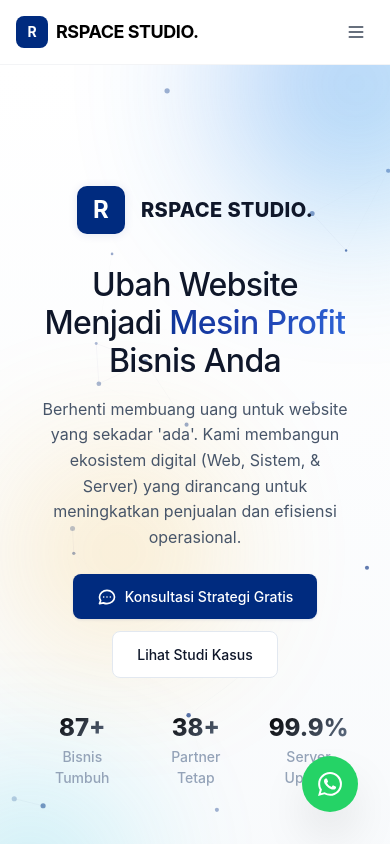
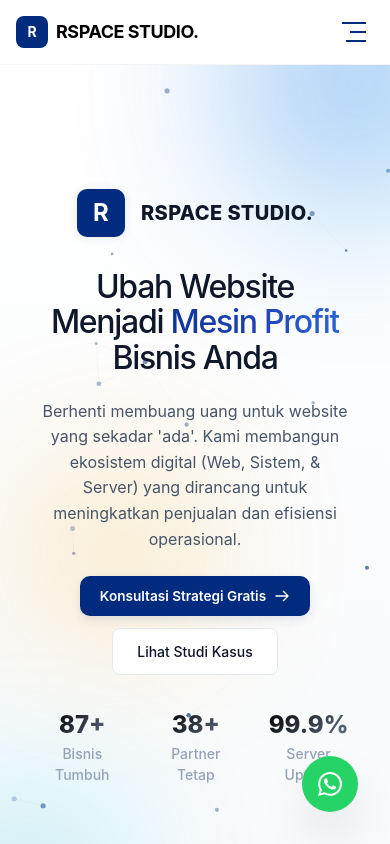
Before and after one commit to fadeta-ig/rspace, a Next.js app: page / in a window 390 px wide. Shown: the top 844 px of the page. Built offline with nearby package versions, Linux system fonts and the light colour scheme; a web font is replaced by a local one.

Commit message:
commit responsive tab

```diff
--- a/src/app/globals.css
+++ b/src/app/globals.css
@@ -56,6 +56,15 @@ body {
   color: white;
 }
 
+/* Luxury Transitions */
+.ease-luxury {
+  transition-timing-function: cubic-bezier(0.4, 0, 0.2, 1);
+}
+
+.transition-luxury {
+  transition: all 0.6s cubic-bezier(0.4, 0, 0.2, 1);
+}
+
 /* ===== HERO SECTION - MODERN DESIGN ===== */
 .hero-section {
   position: relative;
@@ -132,12 +141,12 @@ body {
 
 .hero-heading {
   font-family: 'Google Sans Flex', -apple-system, sans-serif;
-  font-size: 74px;
+  font-size: clamp(2.5rem, 8vw, 4.6rem);
   font-weight: 500;
-  line-height: 1.2;
-  letter-spacing: -0.02em;
+  line-height: 1.1;
+  letter-spacing: -0.04em;
   color: var(--text-primary);
-  margin-bottom: 1rem;
+  margin-bottom: 1.5rem;
   max-width: 900px;
 }
 
@@ -406,25 +415,31 @@ body {
 }
 
 /* Buttons */
-.btn-primary {
+.btn-primary-lux {
   display: inline-flex;
   align-items: center;
   justify-content: center;
   gap: 0.5rem;
-  padding: 0.75rem 1.5rem;
-  background: var(--accent-gradient);
+  padding: 0.6rem 1.25rem;
+  background: #002B7F;
   color: white;
   font-weight: 600;
-  font-size: 0.875rem;
-  border-radius: 0.5rem;
+  font-size: 0.85rem;
+  border-radius: 10px;
   border: none;
   cursor: pointer;
-  transition: all 0.2s ease;
-}
-
-.btn-primary:hover {
-  transform: translateY(-1px);
-  box-shadow: 0 4px 12px rgba(37, 99, 235, 0.3);
+  transition: all 0.3s cubic-bezier(0.4, 0, 0.2, 1);
+  box-shadow: 0 4px 10px rgba(0, 43, 127, 0.1);
+}
+
+.btn-primary-lux:hover {
+  transform: translateY(-2px);
+  box-shadow: 0 10px 20px rgba(0, 43, 127, 0.2);
+  background: #001D56;
+}
+
+.btn-primary-lux:active {
+  transform: translateY(0);
 }
 
 .btn-secondary {
@@ -643,6 +658,7 @@ body {
   margin-bottom: 0.625rem;
   display: -webkit-box;
   -webkit-line-clamp: 2;
+  line-clamp: 2;
   -webkit-box-orient: vertical;
   overflow: hidden;
 }
--- a/src/components/layout/Header.tsx
+++ b/src/components/layout/Header.tsx
@@ -1,12 +1,46 @@
 "use client";
 
+import { useState, useEffect, useRef } from "react";
 import Link from "next/link";
 import content from "@/data/content.json";
 
 const { site, navbar } = content;
 
 export default function Header() {
+    const [isMenuOpen, setIsMenuOpen] = useState(false);
+    const menuRef = useRef<HTMLDivElement>(null);
+    const linksRef = useRef<(HTMLAnchorElement | null)[]>([]);
+
+    const toggleMenu = () => setIsMenuOpen(!isMenuOpen);
+
+    useEffect(() => {
+        if (isMenuOpen) {
+            document.body.style.overflow = "hidden";
+            import("gsap").then(({ gsap }) => {
+                gsap.to(menuRef.current, {
+                    x: 0,
+                    duration: 0.5,
+                    ease: "power3.out"
+                });
+                gsap.fromTo(linksRef.current,
+                    { x: 20, opacity: 0 },
+                    { x: 0, opacity: 1, duration: 0.4, stagger: 0.1, delay: 0.2, ease: "power2.out" }
+                );
+            });
+        } else {
+            document.body.style.overflow = "unset";
+            import("gsap").then(({ gsap }) => {
+                gsap.to(menuRef.current, {
+                    x: "100%",
+                    duration: 0.5,
+                    ease: "power3.in"
+                });
+            });
+        }
+    }, [isMenuOpen]);
+
     return (
+        <>
             <header className="sticky top-0 z-50 bg-white/95 backdrop-blur-sm border-b border-gray-100">
                 <div className="container px-4 lg:px-8">
                     <div className="flex items-center justify-between h-16">
@@ -17,28 +51,67 @@ export default function Header() {
                             <span className="font-bold text-lg text-black tracking-tight">{site.name}</span>
                         </Link>
 
-                    <nav className="hidden md:flex items-center gap-6">
+                        {/* Desktop Nav */}
+                        <nav className="hidden md:flex items-center gap-8">
                             {navbar.links.map((link) => (
                                 <Link
                                     key={link.href}
                                     href={link.href}
-                                className="text-gray-600 hover:text-[#002B7F] text-sm font-medium transition-colors"
+                                    className="text-gray-600 hover:text-[#002B7F] text-sm font-medium transition-colors relative group/link"
+                                >
+                                    {link.label}
+                                    <span className="absolute -bottom-1 left-0 w-0 h-0.5 bg-[#002B7F] transition-all duration-300 group-hover/link:w-full"></span>
+                                </Link>
+                            ))}
+                            <Link href={navbar.cta.href} className="btn-primary-lux">
+                                {navbar.cta.label}
+                            </Link>
+                        </nav>
+
+                        {/* Mobile Toggle */}
+                        <button
+                            className="md:hidden p-2 z-[60] relative"
+                            onClick={toggleMenu}
+                            aria-label="Toggle Menu"
+                        >
+                            <div className="w-6 h-5 flex flex-col justify-between items-end overflow-hidden">
+                                <span className={`h-0.5 bg-[#002B7F] transition-all duration-300 ease-luxury ${isMenuOpen ? "w-6 translate-y-2 rotate-45" : "w-6"}`}></span>
+                                <span className={`h-0.5 bg-[#002B7F] transition-all duration-300 ease-luxury ${isMenuOpen ? "opacity-0 -translate-x-full" : "w-4"}`}></span>
+                                <span className={`h-0.5 bg-[#002B7F] transition-all duration-300 ease-luxury ${isMenuOpen ? "w-6 -translate-y-2.5 -rotate-45" : "w-5"}`}></span>
+                            </div>
+                        </button>
+                    </div>
+                </div>
+            </header>
+
+            {/* Mobile Menu Overlay */}
+            <div
+                ref={menuRef}
+                className="fixed inset-0 z-[55] bg-white translate-x-full md:hidden"
+                style={{ backgroundColor: "rgba(255, 255, 255, 0.98)", backdropFilter: "blur(10px)" }}
+            >
+                <div className="flex flex-col items-center justify-center h-full px-6 space-y-8">
+                    {navbar.links.map((link, i) => (
+                        <Link
+                            key={link.href}
+                            href={link.href}
+                            ref={(el) => { linksRef.current[i] = el; }}
+                            onClick={() => setIsMenuOpen(false)}
+                            className="text-3xl font-bold text-[#0f172a] hover:text-[#002B7F] transition-colors tracking-tight"
                         >
                             {link.label}
                         </Link>
                     ))}
-                        <Link href={navbar.cta.href} className="btn-primary bg-[#002B7F] hover:bg-[#001D56]">
+                    <Link
+                        href={navbar.cta.href}
+                        ref={(el) => { linksRef.current[navbar.links.length] = el; }}
+                        onClick={() => setIsMenuOpen(false)}
+                        className="btn-primary bg-[#002B7F] text-white px-8 py-4 rounded-xl text-lg font-bold shadow-xl shadow-blue-500/20 active:scale-95 transition-all"
+                    >
                         {navbar.cta.label}
                     </Link>
-                    </nav>
-
-                    <button className="md:hidden p-2" aria-label="Menu">
-                        <svg className="w-5 h-5 text-gray-700" fill="none" stroke="currentColor" viewBox="0 0 24 24">
-                            <path strokeLinecap="round" strokeLinejoin="round" strokeWidth={2} d="M4 6h16M4 12h16M4 18h16" />
-                        </svg>
-                    </button>
                 </div>
             </div>
-        </header>
+        </>
     );
 }
--- a/src/components/sections/Contact.tsx
+++ b/src/components/sections/Contact.tsx
@@ -89,7 +89,7 @@ export default function Contact() {
 
                     {/* Right Side: Form */}
                     <div className="lg:col-span-7 contact-form-animation opacity-0">
-                        <div className="bg-slate-50/50 border border-slate-100 p-10 rounded-[2.5rem] hover:shadow-2xl transition-shadow duration-500">
+                        <div className="bg-slate-50/50 border border-slate-100 p-6 md:p-10 rounded-[2rem] md:rounded-[2.5rem] hover:shadow-2xl transition-shadow duration-500">
                             <h3 className="text-xl font-semibold mb-8">{contact.form.title}</h3>
                             <form className="space-y-6">
                                 <div className="grid md:grid-cols-2 gap-6">
--- a/src/components/sections/FAQ.tsx
+++ b/src/components/sections/FAQ.tsx
@@ -63,11 +63,11 @@ export default function FAQ() {
                                 className={`faq-item-animation opacity-0 group border border-slate-100 rounded-2xl overflow-hidden transition-all duration-300 ${openIndex === index ? 'border-accent-primary bg-slate-50/50' : 'hover:border-slate-300'}`}
                             >
                                 <button
-                                    className="w-full text-left px-8 py-6 flex items-center justify-between gap-4"
+                                    className="w-full text-left px-6 md:px-8 py-5 md:py-6 flex items-center justify-between gap-4"
                                     onClick={() => toggleItem(index)}
                                     aria-expanded={openIndex === index}
                                 >
-                                    <span className={`text-base font-semibold transition-colors duration-300 ${openIndex === index ? 'text-accent-primary' : 'text-slate-700 group-hover:text-accent-primary'}`}>{item.question}</span>
+                                    <span className={`text-sm md:text-base font-semibold transition-colors duration-300 ${openIndex === index ? 'text-accent-primary' : 'text-slate-700 group-hover:text-accent-primary'}`}>{item.question}</span>
                                     <span className={`flex-shrink-0 w-6 h-6 flex items-center justify-center rounded-full border transition-all duration-300 ${openIndex === index ? 'bg-accent-primary border-accent-primary text-white' : 'border-slate-200 text-slate-400 group-hover:border-accent-primary group-hover:text-accent-primary'}`}>
                                         <svg
                                             className={`w-3 h-3 transition-transform duration-300 ${openIndex === index ? 'rotate-180' : ''}`}
@@ -82,7 +82,7 @@ export default function FAQ() {
                                 <div
                                     className={`overflow-hidden transition-all duration-500 ease-in-out ${openIndex === index ? 'max-h-96 opacity-100' : 'max-h-0 opacity-0'}`}
                                 >
-                                    <div className="px-8 pb-8">
+                                    <div className="px-6 md:px-8 pb-6 md:pb-8">
                                         <p className="text-slate-500 text-sm leading-relaxed border-t border-slate-100 pt-6">
                                             {item.answer}
                                         </p>
--- a/src/components/sections/Hero.tsx
+++ b/src/components/sections/Hero.tsx
@@ -182,11 +182,11 @@ export default function Hero() {
 
                 {/* CTA Buttons */}
                 <div className="hero-cta opacity-0">
-                    <Link href="/kontak" className="hero-btn-primary">
-                        <svg className="w-5 h-5" fill="none" stroke="currentColor" viewBox="0 0 24 24">
-                            <path strokeLinecap="round" strokeLinejoin="round" strokeWidth={2} d="M8 12h.01M12 12h.01M16 12h.01M21 12c0 4.418-4.03 8-9 8a9.863 9.863 0 01-4.255-.949L3 20l1.395-3.72C3.512 15.042 3 13.574 3 12c0-4.418 4.03-8 9-8s9 3.582 9 8z" />
+                    <Link href="/kontak" className="btn-primary-lux text-base px-8 py-3">
+                        {hero.ctaPrimary}
+                        <svg className="w-4 h-4" fill="none" stroke="currentColor" viewBox="0 0 24 24">
+                            <path strokeLinecap="round" strokeLinejoin="round" strokeWidth={2} d="M14 5l7 7m0 0l-7 7m7-7H3" />
                         </svg>
-                        {hero.ctaPrimary}
                     </Link>
                     <Link href="/portfolio" className="hero-btn-secondary">
                         {hero.ctaSecondary}
--- a/src/components/sections/Portfolio.tsx
+++ b/src/components/sections/Portfolio.tsx
@@ -61,7 +61,7 @@ export default function Portfolio() {
                 </div>
 
                 {/* Grid */}
-                <div className="portfolio-grid grid grid-cols-1 md:grid-cols-2 lg:grid-cols-3 gap-8">
+                <div className="portfolio-grid grid grid-cols-1 md:grid-cols-2 lg:grid-cols-3 gap-6 md:gap-8">
                     {(portfolio.items as PortfolioItem[]).map((item, index) => (
                         <div
                             key={index}
@@ -83,7 +83,7 @@ export default function Portfolio() {
                             </div>
 
                             {/* Content */}
-                            <div className="p-8">
+                            <div className="p-6 md:p-8">
                                 <span className="text-[10px] font-bold text-slate-400 uppercase tracking-widest mb-2 block">{item.category}</span>
                                 <h3 className="text-xl font-semibold text-accent-primary mb-3">{item.title}</h3>
                                 <p className="text-slate-500 text-sm leading-relaxed mb-6">{item.desc}</p>
@@ -103,7 +103,7 @@ export default function Portfolio() {
 
                                 {/* Action Bar */}
                                 <div className="flex items-center justify-between pt-6 border-t border-slate-50">
-                                    <span className="text-xs font-bold text-accent-primary flex items-center gap-2 group-hover:gap-3 transition-all">
+                                    <span className="text-xs font-bold text-accent-primary flex items-center gap-2 group-hover:gap-3 transition-all cursor-pointer">
                                         {activeIndex === index ? 'Tutup Detail' : 'Lihat Detail'}
                                         <svg
                                             className={`w-4 h-4 transition-transform duration-300 ${activeIndex === index ? 'rotate-180' : ''}`}
--- a/src/components/sections/Pricing.tsx
+++ b/src/components/sections/Pricing.tsx
@@ -140,7 +140,7 @@ export default function Pricing() {
                                 href={site.whatsappUrl}
                                 target="_blank"
                                 rel="noopener noreferrer"
-                                className={`pkg-btn ${pkg.buttonStyle}`}
+                                className={`pkg-btn ${pkg.buttonStyle} ${pkg.featured ? "btn-primary-lux" : ""}`}
                             >
                                 {pkg.buttonText}
                             </a>
--- a/src/components/sections/Services.tsx
+++ b/src/components/sections/Services.tsx
@@ -51,10 +51,10 @@ export default function Services() {
                     </p>
                 </div>
 
-                <div className="grid grid-cols-1 md:grid-cols-2 lg:grid-cols-4 gap-6">
+                <div className="grid grid-cols-1 md:grid-cols-2 lg:grid-cols-4 gap-4 md:gap-6">
                     {services.items.map((service, i) => (
-                        <div key={i} className="service-card group border border-slate-100 p-8 rounded-2xl hover:border-accent-primary transition-all duration-300 opacity-0 bg-slate-50/30 hover:bg-white hover:shadow-2xl">
-                            <div className="icon-box mb-6 bg-[#002B7F] text-white w-12 h-12 flex items-center justify-center rounded-xl group-hover:scale-110 transition-transform duration-300">
+                        <div key={i} className="service-card group border border-slate-100 p-6 md:p-8 rounded-2xl hover:border-accent-primary transition-all duration-500 opacity-0 bg-slate-50/30 hover:bg-white hover:shadow-2xl">
+                            <div className="icon-box mb-6 bg-[#002B7F] text-white w-12 h-12 flex items-center justify-center rounded-xl group-hover:scale-110 transition-transform duration-500">
                                 <ServiceIcon type={service.icon} />
                             </div>
                             <h3 className="text-lg font-semibold mb-3 group-hover:text-accent-primary transition-colors">{service.title}</h3>
```
Also changed, not shown: src/components/sections/StandardFeatures.tsx (+4 -4 lines). Lines whose indentation alone changed are shown as unchanged.
